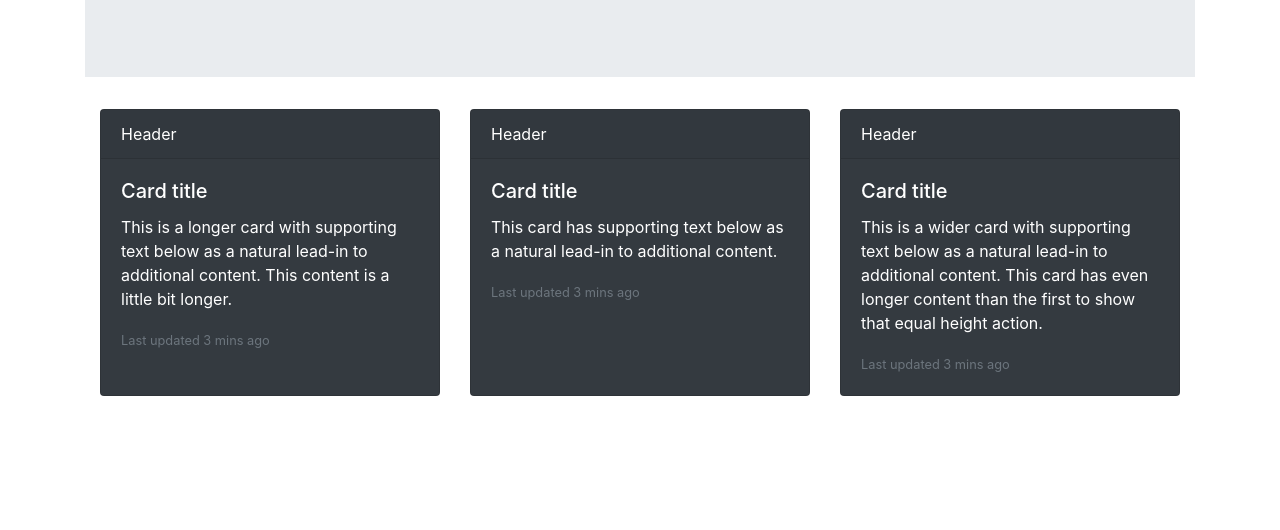
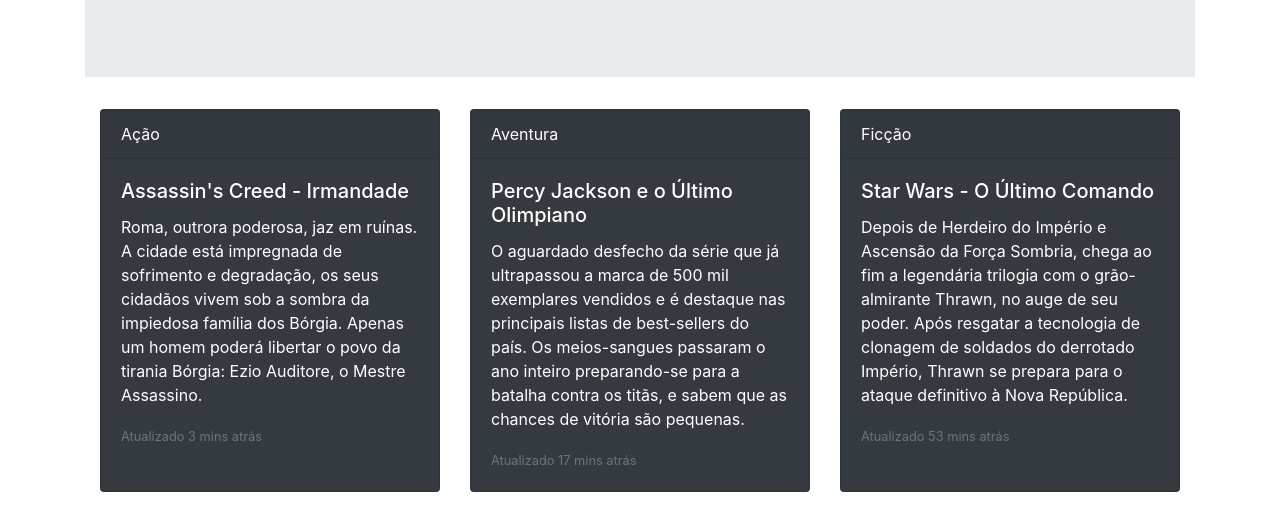
Before and after one commit to Cassano841/Projeto-Biblioteca, a plain HTML site: page index.html in a window 1280 px wide. Shown: the part 228-758 px from the top of the page. Drawn offline with nearby package versions, Linux system fonts and the light colour scheme.

Commit message:
commit livros e afins

```diff
--- a/index.html
+++ b/index.html
@@ -52,27 +52,27 @@
     <div class="container">
       <div class="card-deck">
         <div class="card text-white bg-dark mb-3">
-          <div class="card-header">Header</div>
+          <div class="card-header">Ação</div>
           <div class="card-body">
-            <h5 class="card-title">Card title</h5>
-            <p class="card-text">This is a longer card with supporting text below as a natural lead-in to additional content. This content is a little bit longer.</p>
-            <p class="card-text"><small class="text-muted">Last updated 3 mins ago</small></p>
+            <h5 class="card-title">Assassin's Creed - Irmandade</h5>
+            <p class="card-text">Roma, outrora poderosa, jaz em ruínas. A cidade está impregnada de sofrimento e degradação, os seus cidadãos vivem sob a sombra da impiedosa família dos Bórgia. Apenas um homem poderá libertar o povo da tirania Bórgia: Ezio Auditore, o Mestre Assassino.</p>
+            <p class="card-text"><small class="text-muted">Atualizado 3 mins atrás</small></p>
           </div>
         </div>
         <div class="card text-white bg-dark mb-3">
-          <div class="card-header">Header</div>
+          <div class="card-header">Aventura</div>
             <div class="card-body">
-            <h5 class="card-title">Card title</h5>
-            <p class="card-text">This card has supporting text below as a natural lead-in to additional content.</p>
-            <p class="card-text"><small class="text-muted">Last updated 3 mins ago</small></p>
+            <h5 class="card-title">Percy Jackson e o Último Olimpiano</h5>
+            <p class="card-text">O aguardado desfecho da série que já ultrapassou a marca de 500 mil exemplares vendidos e é destaque nas principais listas de best-sellers do país. Os meios-sangues passaram o ano inteiro preparando-se para a batalha contra os titãs, e sabem que as chances de vitória são pequenas.</p>
+            <p class="card-text"><small class="text-muted">Atualizado 17 mins atrás</small></p>
           </div>
         </div>
         <div class="card text-white bg-dark mb-3">
-            <div class="card-header">Header</div>
+            <div class="card-header">Ficção</div>
           <div class="card-body">
-            <h5 class="card-title">Card title</h5>
-            <p class="card-text">This is a wider card with supporting text below as a natural lead-in to additional content. This card has even longer content than the first to show that equal height action.</p>
-            <p class="card-text"><small class="text-muted">Last updated 3 mins ago</small></p>
+            <h5 class="card-title">Star Wars - O Último Comando</h5>
+            <p class="card-text">Depois de Herdeiro do Império e Ascensão da Força Sombria, chega ao fim a legendária trilogia com o grão-almirante Thrawn, no auge de seu poder. Após resgatar a tecnologia de clonagem de soldados do derrotado Império, Thrawn se prepara para o ataque definitivo à Nova República.</p>
+            <p class="card-text"><small class="text-muted">Atualizado 53 mins atrás</small></p>
           </div>
         </div>
       </div>
```
Also changed, not shown: relatorios.html (+2 -2 lines).
